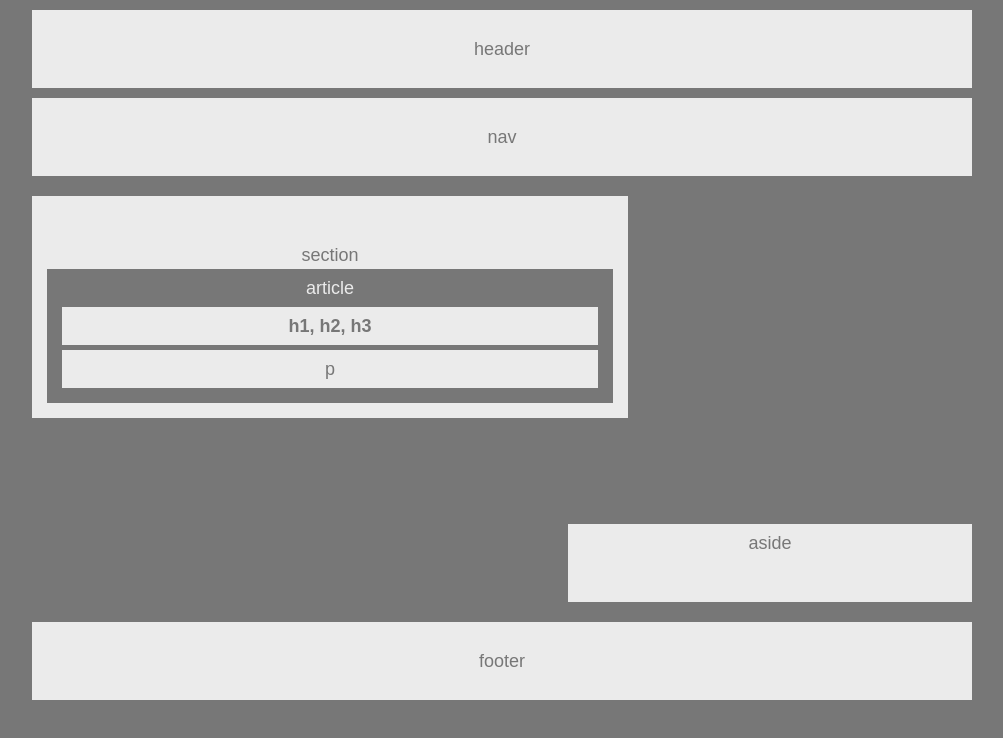
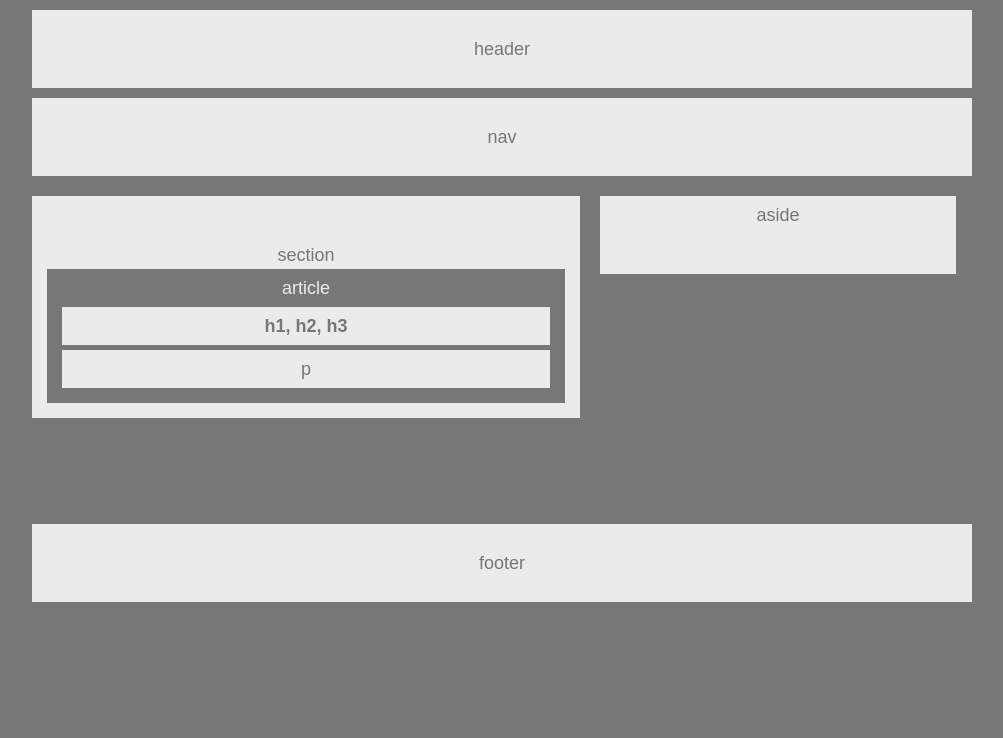
Before and after one commit to amgava/hw-wireframe, a plain HTML site: page index.html in a window 1280 px wide. Shown: the whole page, without its empty margins (138-1141 px from the left). Drawn offline with Linux system fonts and the light colour scheme.

Commit message:
wireframe final

```diff
--- a/index.html
+++ b/index.html
@@ -12,6 +12,7 @@
         <nav class="top">
             <p>nav</p>
         </nav>
+        <div class="clearfix">
             <section>
                 <p>section</p>
                     <article>
@@ -23,7 +24,8 @@
         <aside>
             <p>aside</p>
         </aside>
-        <div class = clearfix>
+        </div>
+
         <footer>
             <p>footer</p>
         </footer>
--- a/style.css
+++ b/style.css
@@ -40,7 +40,7 @@ body {
   section {
     background: #ebebeb;
     float: left;
-    width: 60%;
+    width: 55%;
     padding-top: 50px;
     padding-bottom: 10px;
     padding-left: 10px;
@@ -53,8 +53,8 @@ body {
 
   aside {
     background: #ebebeb;
-    float: right;
-    width: 40%;
+    float: left;
+    width: 35%;
     padding-top: 10px;
     padding-bottom: 50px;
     padding-left: 10px;
@@ -65,7 +65,7 @@ body {
     margin-bottom: 10px;
   }
 
-  .clearfix::before {
+  .clearfix::after {
     content: "";
     clear: both;
     display: block;
```
Lines whose indentation alone changed are shown as unchanged.
